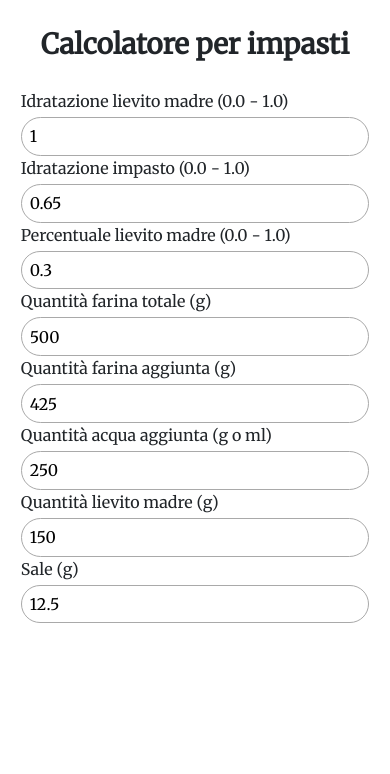
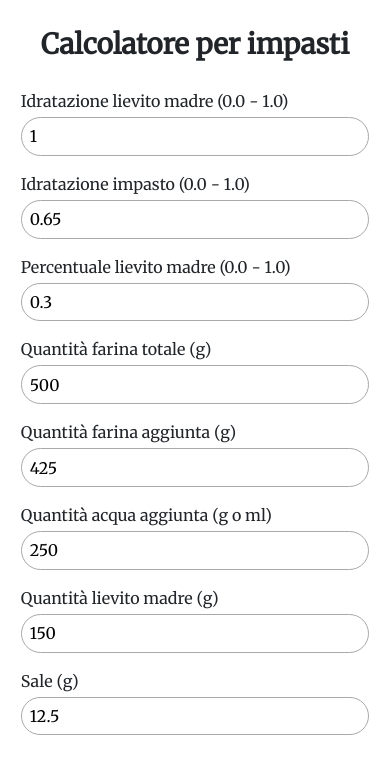
Before and after one commit to valentynblaha/dough-calculator, a React (Vite) app: page / in a window 390 px wide. Shown: the top 774 px of the page. Built offline with nearby package versions, Linux system fonts and the light colour scheme.

Commit message:
Icon + label align + app bar color

```diff
--- a/index.html
+++ b/index.html
@@ -2,8 +2,10 @@
 <html lang="en">
   <head>
     <meta charset="UTF-8" />
-    <link rel="icon" type="image/svg+xml" href="/vite.svg" />
+    <link rel="icon" type="image/x-icon" href="/favicon.ico" />
     <meta name="viewport" content="width=device-width, initial-scale=1.0" />
+    <meta content='#ede7d8' name='theme-color'/>
+    <meta name="apple-mobile-web-app-status-bar-style" content='#faf7ef'>
     <link rel="stylesheet" href="https://fonts.googleapis.com/css?family=Merriweather">
     <title>Dough calculator</title>
   </head>
--- a/package.json
+++ b/package.json
@@ -4,7 +4,7 @@
   "version": "0.0.0",
   "type": "module",
   "scripts": {
-    "dev": "vite",
+    "dev": "vite --host",
     "build": "tsc && vite build",
     "lint": "eslint src --ext ts,tsx --report-unused-disable-directives --max-warnings 0",
     "preview": "vite preview"
--- a/src/App.css
+++ b/src/App.css
@@ -39,6 +39,7 @@ input:invalid {
 .field-container {
   display: flex;
   margin-bottom: 1rem;
+  align-items: center;
 }
 
 .field-label {
@@ -50,6 +51,8 @@ input:invalid {
   .field-container {
     flex-flow: column;
     margin: 0 1.3em;
+    margin-bottom: 1em;
+    align-items: stretch;
   }
 
   .field-input input {
```
Also changed, not shown: 1 other file (tests, documents, lock files or other folders).
